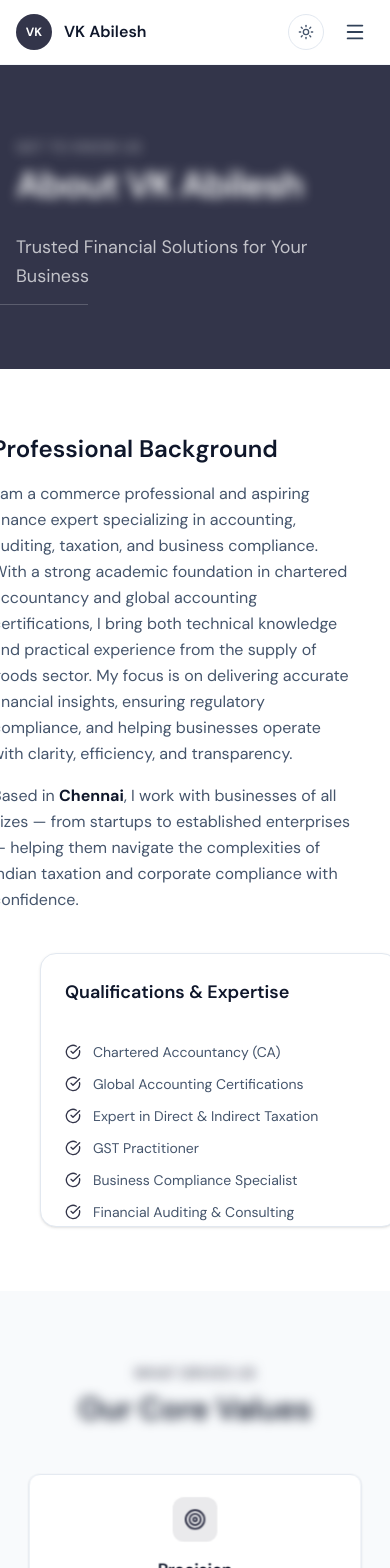
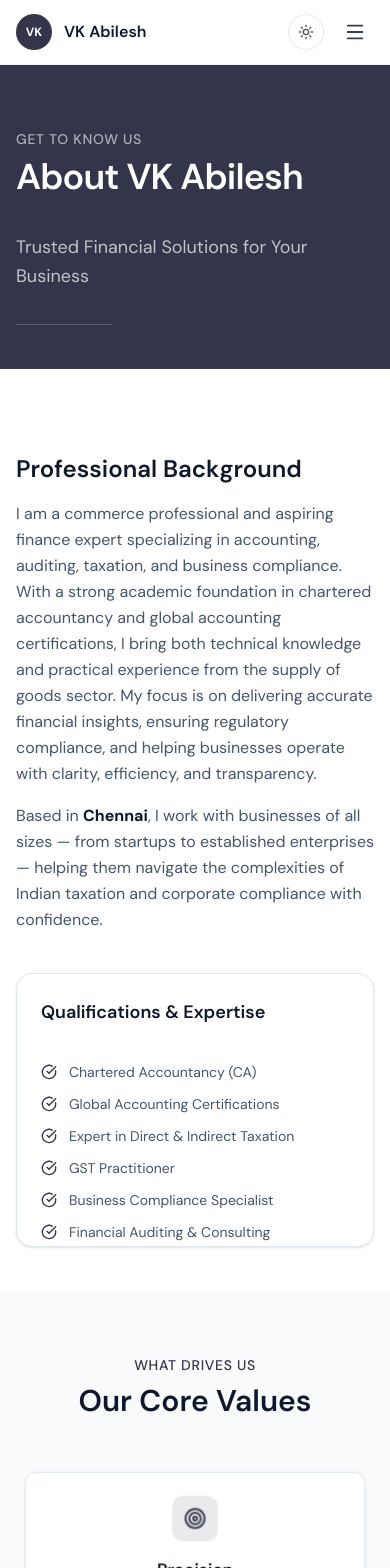
Before and after one commit to dharshininarayanan2006-cse/ca-portfolio, a Next.js app: page /about in a window 390 px wide. Shown: the top 1568 px of the page. Built offline with nearby package versions, Linux system fonts and the light colour scheme.

Commit message:
fix: complete mobile responsive overhaul - disable blur on mobile, fix clipping, footer layout

```diff
--- a/app/globals.css
+++ b/app/globals.css
@@ -19,6 +19,7 @@
 @layer base {
   html {
     scroll-behavior: smooth;
+    overflow-x: hidden;
   }
 
   body {
@@ -252,6 +253,7 @@
     opacity: 0;
     transform: translateY(18px) rotateX(30deg);
     filter: blur(4px);
+    margin-right: 0.3em;
   }
 
   .hero-word.in-view {
@@ -349,30 +351,34 @@
     transform: translateY(20px);
   }
 
+  /* On narrow screens, swap horizontal slides to vertical to prevent clipping */
   .reveal-left {
-    transform: translateX(-24px);
+    transform: translateX(0) translateY(20px);
   }
 
   .reveal-right {
-    transform: translateX(24px);
+    transform: translateX(0) translateY(20px);
   }
 
-  .reveal-blur {
-    filter: blur(6px);
-    transform: translateY(8px);
+  /* No blur on mobile — headings must always be readable */
+  .reveal-blur,
+  .reveal-blur.in-view {
+    filter: none !important;
+    opacity: 1 !important;
+    transform: none !important;
   }
 
   .reveal-scale {
-    transform: scale(0.93);
+    transform: scale(0.95);
   }
 
   .hero-word {
-    transform: translateY(12px) rotateX(20deg);
-    filter: blur(3px);
+    transform: translateY(8px);
+    filter: none;
   }
 
   .scroll-animate {
-    transition-duration: 0.55s;
+    transition-duration: 0.5s;
   }
 
   /* Reduce stagger gaps on mobile for snappier feel */
--- a/app/page.tsx
+++ b/app/page.tsx
@@ -82,14 +82,14 @@ export default function Home() {
                 Trusted Chartered Accountant in Chennai
               </p>
 
-              <h1 className="flex flex-wrap gap-x-[0.05em] gap-y-0 text-[32px] leading-[1.1] sm:text-4xl md:text-5xl lg:text-6xl font-semibold tracking-tight text-slate-900 dark:text-white max-w-[24ch] lg:max-w-[26ch]">
+              <h1 className="text-[32px] leading-[1.1] sm:text-4xl md:text-5xl lg:text-6xl font-semibold tracking-tight text-slate-900 dark:text-white max-w-[24ch] lg:max-w-[26ch]">
                 {heroWords.map((word, i) => (
                   <span
                     key={i}
                     ref={addReveal}
                     className={`scroll-animate hero-word word-delay-${i + 1}`}
                   >
-                    {word}
+                    {word}{" "}
                   </span>
                 ))}
               </h1>
@@ -122,7 +122,7 @@ export default function Home() {
 
               <div
                 ref={addReveal}
-                className="scroll-animate reveal-up stagger-5 flex flex-wrap items-center gap-6 pt-4 border-t border-slate-200/80 dark:border-slate-700/80"
+                className="scroll-animate reveal-up stagger-5 hidden lg:flex flex-wrap items-center gap-6 pt-4 border-t border-slate-200/80 dark:border-slate-700/80"
               >
                 <div className="flex items-center gap-2 text-sm text-slate-500 dark:text-slate-400 font-medium">
                   <span className="text-primary dark:text-peach"><Shield size={16} /></span>
@@ -331,7 +331,7 @@ export default function Home() {
         <div className="mx-auto max-w-7xl px-4 sm:px-6 lg:px-8">
           <div
             ref={addReveal}
-            className="scroll-animate reveal-scale relative overflow-hidden rounded-[1.5rem] md:rounded-3xl bg-primary px-5 py-10 sm:px-8 sm:py-14 md:px-14 md:py-16"
+            className="scroll-animate reveal-scale relative overflow-hidden rounded-2xl md:rounded-3xl bg-primary px-5 py-10 sm:px-8 sm:py-14 md:px-14 md:py-16"
           >
             <div className="absolute top-0 right-0 w-64 h-64 rounded-full bg-peach/15 blur-[80px] -mt-20 -mr-20 animate-blob-pulse pointer-events-none" />
             <div className="absolute bottom-0 left-0 w-48 h-48 rounded-full bg-soft-blue/15 blur-[60px] -mb-16 -ml-16 animate-blob-pulse pointer-events-none" />
--- a/components/footer/Footer.tsx
+++ b/components/footer/Footer.tsx
@@ -14,10 +14,10 @@ export default function Footer() {
             {/* Gradient top separator */}
             <div className="h-px bg-gradient-to-r from-transparent via-white/20 to-transparent" />
 
-            <div className="mx-auto max-w-[1280px] px-6 py-14 lg:px-8 lg:py-16">
-                <div className="grid gap-12 md:grid-cols-3">
+            <div className="mx-auto max-w-[1280px] px-4 sm:px-6 py-10 sm:py-14 lg:px-8 lg:py-16">
+                <div className="grid gap-8 sm:gap-12 sm:grid-cols-2 md:grid-cols-3">
                     {/* Brand */}
-                    <div ref={addReveal} className="scroll-animate reveal-up">
+                    <div ref={addReveal} className="scroll-animate reveal-up sm:col-span-2 md:col-span-1">
                         <div className="flex items-center gap-3 mb-5">
                             <span className="flex h-10 w-10 items-center justify-center rounded-2xl bg-white/10 text-white font-bold text-sm border border-white/10">
                                 VK
```
